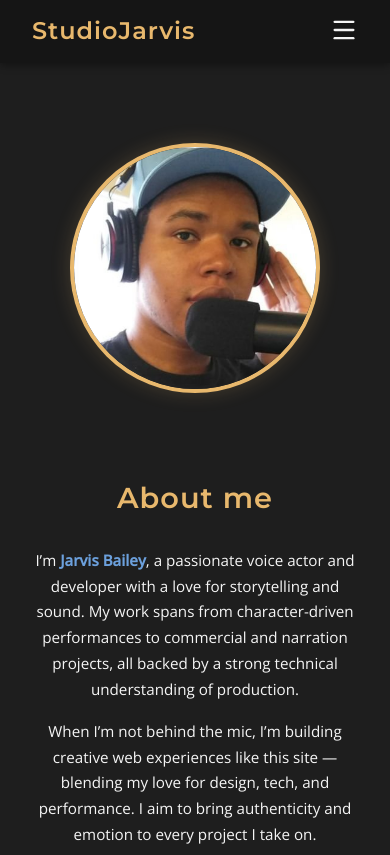
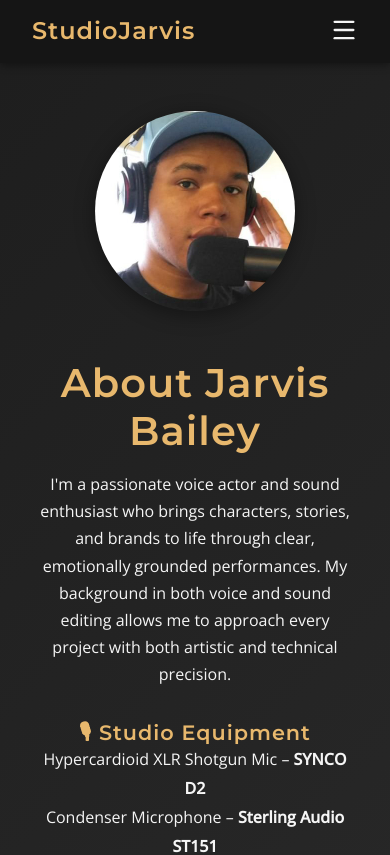
Before and after one commit to baileyjarvis2814/studiojarvis, a React (Create React App) app: page /about in a window 390 px wide. Shown: the top 855 px of the page. Built offline with nearby package versions, Linux system fonts and the light colour scheme.

Commit message:
Update about page with equipment and software. Added more responsive layout and styling for new youtube page. Preparred structure for audio and video sample integration

```diff
--- a/src/App.js
+++ b/src/App.js
@@ -8,6 +8,7 @@ import Demos from "./pages/Demos";
 import Portfolio from "./pages/Portfolio";
 import Contact from "./pages/Contact";
 import Login from "./pages/Login";
+import Youtube from "./pages/Youtube";
 import AdminDashboard from "./pages/AdminDashboard";
 import ProtectedRoute from "./components/ProtectedRoute";
 
@@ -24,6 +25,7 @@ function AnimatedRoutes() {
         <Route path="/portfolio" element={<PageWrapper><Portfolio /></PageWrapper>} />
         <Route path="/contact" element={<PageWrapper><Contact /></PageWrapper>} />
         <Route path="/login" element={<PageWrapper><Login /></PageWrapper>} />
+        <Route path="/youtube" element={<PageWrapper><Youtube /></PageWrapper>} />
 
         {/* Admin route (locked) */}
         <Route
--- a/src/components/Navbar.jsx
+++ b/src/components/Navbar.jsx
@@ -65,6 +65,7 @@ export default function Navbar() {
           <Link to="/portfolio" style={linkStyle}>Portfolio</Link>
           <Link to="/about" style={linkStyle}>About</Link>
           <Link to="/contact" style={linkStyle}>Contact</Link>
+          <Link to="/youtube" style={linkStyle}>YouTube</Link>
         </div>
 
         {/* Mobile Menu Button */}
@@ -83,9 +84,10 @@ export default function Navbar() {
       {isOpen && window.innerWidth <= 768 && (
         <div style={linkContainer}>
           <Link to="/" style={linkStyle} onClick={toggleMenu}>Home</Link>
+          <Link to="/about" style={linkStyle} onClick={toggleMenu}>About</Link>
           <Link to="/demos" style={linkStyle} onClick={toggleMenu}>Demos</Link>
           <Link to="/portfolio" style={linkStyle} onClick={toggleMenu}>Portfolio</Link>
-          <Link to="/about" style={linkStyle} onClick={toggleMenu}>About</Link>
+          <Link to="/youtube" style={linkStyle} onClick={toggleMenu}>YouTube</Link>
           <Link to="/contact" style={linkStyle} onClick={toggleMenu}>Contact</Link>
         </div>
       )}
--- a/src/pages/About.css
+++ b/src/pages/About.css
@@ -1,105 +1,71 @@
-.about-section {
-    background-color: var(--color-bg);
+.about-container {
+    display: flex;
+    flex-direction: column;
+    align-items: center;
+    justify-content: center;
+    padding: 3rem 2rem;
+    background: linear-gradient(135deg, #1e1e1e 0%, #2a2a2a 100%);
     color: var(--color-text);
-    padding: var(--space-xl) var(--space-md);
   }
 
-  .about-container {
+  .about-content {
     display: flex;
-    align-items: center;
-    justify-content: space-between;
-    gap: var(--space-lg);
+    flex-direction: row;
+    align-items: flex-start;
     max-width: 1200px;
-    margin: 0 auto;
-    flex-wrap: wrap;
+    gap: 3rem;
   }
 
-  /* ===== TEXT AREA ===== */
-  .about-text {
-    flex: 1 1 55%;
+  .about-headshot {
+    width: 280px;
+    height: 280px;
+    object-fit: cover;
+    border-radius: 50%;
+    box-shadow: 0 4px 20px rgba(0, 0, 0, 0.4);
   }
 
-  .about-text h1 {
+  .about-text {
+    flex: 1;
+  }
+
+  .about-title {
     color: var(--color-accent);
     font-size: 2.5rem;
-    margin-bottom: var(--space-md);
+    margin-bottom: 1rem;
   }
 
-  .about-text p {
-    font-size: 1.1rem;
-    color: var(--color-text);
-    margin-bottom: var(--space-sm);
-    line-height: 1.7;
+  .about-subtitle {
+    margin-top: 2rem;
+    color: var(--color-accent);
+    font-size: 1.3rem;
   }
 
-  .about-text .highlight {
-    color: var(--color-highlight);
-    font-weight: 600;
+  .about-list {
+    list-style: none;
+    padding-left: 0;
+    line-height: 1.8;
   }
 
-  /* ===== IMAGE AREA ===== */
-  .about-image {
-    flex: 1 1 35%;
-    text-align: center;
+  .about-audio {
+    width: 100%;
+    margin-top: 1rem;
+    border-radius: 8px;
   }
 
-  .profile-img {
-    width: 100%;
-    max-width: 350px;
-    border-radius: 50%;
-    border: 4px solid var(--color-accent);
-    box-shadow: 0 0 20px rgba(232, 184, 109, 0.2);
-    transition: transform 0.3s ease;
-  }
-
-  .profile-img:hover {
-    transform: scale(1.05);
-  }
-
-  /* ===== RESPONSIVE BREAKPOINTS ===== */
-
-  /* Medium screens (tablets) */
-  @media (max-width: 1024px) {
-    .about-text h1 {
-      font-size: 2rem;
-    }
-
-    .about-text p {
-      font-size: 1rem;
-    }
-
-    .profile-img {
-      max-width: 300px;
-    }
-  }
-
-  /* Small screens (phones) */
+  /* Responsive styling */
   @media (max-width: 768px) {
-    .about-container {
+    .about-content {
       flex-direction: column;
+      align-items: center;
       text-align: center;
     }
 
-    .about-text {
-      flex: 1 1 100%;
-      order: 2;
+    .about-headshot {
+      width: 200px;
+      height: 200px;
     }
 
-    .about-image {
-      flex: 1 1 100%;
-      order: 1;
-      margin-bottom: var(--space-md);
-    }
-
-    .about-text h1 {
-      font-size: 1.8rem;
-    }
-
-    .about-text p {
-      font-size: 0.95rem;
-    }
-
-    .profile-img {
-      max-width: 250px;
+    .about-text {
+      max-width: 95%;
     }
   }
--- a/src/pages/About.jsx
+++ b/src/pages/About.jsx
@@ -1,37 +1,42 @@
 import React from "react";
 import "./About.css";
 import headshot from "../assets/jarvis-headshot.jpg";
+// import studioSample from "../assets/studio-sample.mp3"; // place your mp3 file in /src/assets
 
-const About = () => {
+export default function About() {
   return (
-    <section className="about-section">
-      <div className="container about-container">
+    <section className="about-container">
+      <div className="about-content">
+        <img src={headshot} alt="Jarvis Bailey Headshot" className="about-headshot" />
         <div className="about-text">
-          <h1>About me</h1>
+          <h1 className="about-title">About Jarvis Bailey</h1>
           <p>
-            I’m <span className="highlight">Jarvis Bailey</span>, a passionate
-            voice actor and developer with a love for storytelling and sound.
-            My work spans from character-driven performances to commercial and
-            narration projects, all backed by a strong technical understanding
-            of production.
+            I'm a passionate voice actor and sound enthusiast who brings characters, stories, and brands to life through clear, emotionally grounded performances.
+            My background in both voice and sound editing allows me to approach every project with both artistic and technical precision.
           </p>
-          <p>
-            When I’m not behind the mic, I’m building creative web experiences
-            like this site — blending my love for design, tech, and performance.
-            I aim to bring authenticity and emotion to every project I take on.
-          </p>
-        </div>
 
-        <div className="about-image">
-          <img
-            src={headshot}
-            alt="Jarvis Bailey headshot"
-            className="profile-img"
-          />
+          <h2 className="about-subtitle">🎙 Studio Equipment</h2>
+          <ul className="about-list">
+            <li>Hypercardioid XLR Shotgun Mic – <strong>SYNCO D2</strong></li>
+            <li>Condenser Microphone – <strong>Sterling Audio ST151</strong></li>
+            <li>Audio Interface – <strong>Scarlett 2i2</strong></li>
+          </ul>
+
+          <h2 className="about-subtitle">🧰 Software & Setup</h2>
+          <ul className="about-list">
+            <li><strong>DAW:</strong> Reaper</li>
+            <li><strong>Acoustic Treatment:</strong> SoundAssured foam & moving blankets</li>
+            <li><strong>Teleconferencing:</strong> Zoom, Skype, and Discord</li>
+          </ul>
+
+          <h2 className="about-subtitle">🔊 Studio Sample</h2>
+          <p>Listen to a short clip demonstrating my recording quality and production standards:</p>
+          {/* <audio controls className="about-audio">
+            <source src={studioSample} type="audio/mpeg" />
+            Your browser does not support the audio element.
+          </audio> */}
         </div>
       </div>
     </section>
   );
-};
-
-export default About;
+}
--- /dev/null
+++ b/src/pages/Youtube.css
@@ -0,0 +1,71 @@
+.youtube-container {
+    display: flex;
+    flex-direction: column;
+    align-items: center;
+    justify-content: center;
+    padding: 4rem 2rem;
+    color: var(--color-text);
+    text-align: center;
+    background: var(--color-bg);
+    min-height: 100vh;
+  }
+
+  .youtube-content {
+    max-width: 900px;
+    width: 100%;
+  }
+
+  .youtube-title {
+    font-size: 2.5rem;
+    margin-bottom: 1.5rem;
+    color: var(--color-accent);
+  }
+
+  .youtube-text {
+    font-size: 1.125rem;
+    line-height: 1.7;
+    margin-bottom: 2.5rem;
+    color: var(--color-text);
+  }
+
+  .youtube-player-wrapper {
+    position: relative;
+    padding-bottom: 56.25%; /* 16:9 aspect ratio */
+    height: 0;
+    overflow: hidden;
+    border-radius: 1rem;
+    box-shadow: 0 4px 20px rgba(0, 0, 0, 0.3);
+  }
+
+  .youtube-player {
+    position: absolute;
+    top: 0;
+    left: 0;
+    width: 100%;
+    height: 100%;
+  }
+
+  /* 🌐 Responsive adjustments */
+  @media (max-width: 768px) {
+    .youtube-title {
+      font-size: 2rem;
+    }
+
+    .youtube-text {
+      font-size: 1rem;
+    }
+
+    .youtube-container {
+      padding: 3rem 1rem;
+    }
+  }
+
+  @media (max-width: 480px) {
+    .youtube-title {
+      font-size: 1.75rem;
+    }
+
+    .youtube-text {
+      font-size: 0.95rem;
+    }
+  }
--- /dev/null
+++ b/src/pages/Youtube.jsx
@@ -0,0 +1,35 @@
+import { motion } from "framer-motion";
+import "./Youtube.css";
+
+export default function Youtube() {
+  return (
+    <motion.section
+      className="youtube-container"
+      initial={{ opacity: 0, y: 30 }}
+      animate={{ opacity: 1, y: 0 }}
+      exit={{ opacity: 0, y: -30 }}
+      transition={{ duration: 0.6, ease: "easeInOut" }}
+    >
+      <div className="youtube-content">
+        <h1 className="youtube-title">Video & Audio Editing</h1>
+        <p className="youtube-text">
+          Alongside voice acting, I also have a passion for video and audio editing.
+          I enjoy producing motion comic dubs and short-form projects that merge
+          storytelling, voice performance, and immersive sound design.
+          Here’s a sample reel showcasing my work in action:
+        </p>
+
+        <div className="youtube-player-wrapper">
+          <iframe
+            className="youtube-player"
+            src="https://www.youtube.com/embed/YOUR_VIDEO_ID_HERE"
+            title="StudioJarvis Sample Reel"
+            frameBorder="0"
+            allow="accelerometer; autoplay; clipboard-write; encrypted-media; gyroscope; picture-in-picture"
+            allowFullScreen
+          ></iframe>
+        </div>
+      </div>
+    </motion.section>
+  );
+}
```
Also changed, not shown: src/components/YoutubeComponent.jsx (added, +27 -0 lines).
